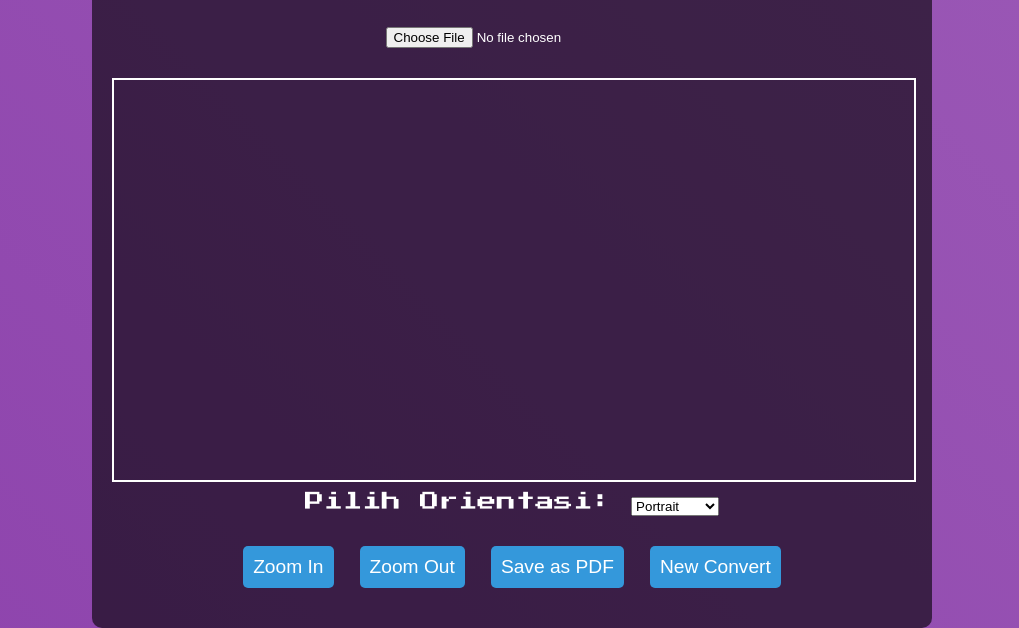
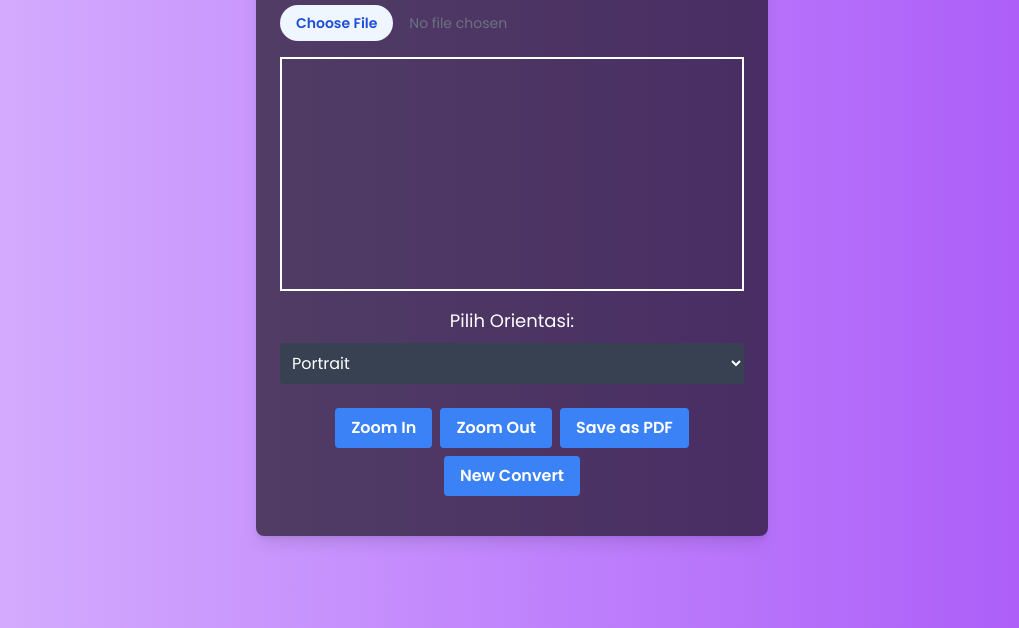
Before and after one commit to kementerianagamakotagorontalo/image2pdf, a plain HTML site: page index.html in a window 1280 px wide. Shown: the part 172-800 px from the top of the page, without its empty margins (128-1147 px from the left). Drawn offline with nearby package versions, Linux system fonts and the light colour scheme.

Commit message:
Update index.html

```diff
--- a/index.html
+++ b/index.html
@@ -1,106 +1,87 @@
-<!DOCTYPE html>
 <html lang="id">
 <head>
     <meta charset="UTF-8">
     <meta name="viewport" content="width=device-width, initial-scale=1.0">
     <title>TOLOPANI Image to Pdf</title>
-    <link href="https://fonts.googleapis.com/css2?family=Press+Start+2P&display=swap" rel="stylesheet">
-    <script src="https://cdnjs.cloudflare.com/ajax/libs/jspdf/2.5.1/jspdf.umd.min.js"></script>
-    <style>
-        body {
-            margin: 0;
-            padding: 0;
-            height: 100vh;
-            display: flex;
-            justify-content: center;
-            align-items: center;
-            background: linear-gradient(45deg, #8e44ad, #9b59b6);
-            font-family: 'Press Start 2P', cursive;
-            color: white;
-            text-align: center;
-        }
+    <link href="https://fonts.googleapis.com/css2?family=Poppins:wght@400;600&display=swap" rel="stylesheet">
+    <link rel="stylesheet" href="https://cdnjs.cloudflare.com/ajax/libs/font-awesome/5.15.3/css/all.min.css"></link>
+    <script src="https://cdn.tailwindcss.com"></script>
+</head>
+<body class="flex items-center justify-center min-h-screen bg-gradient-to-r from-purple-300 via-purple-400 to-purple-500 font-['Poppins'] text-white text-center p-4">
+    <div class="container max-w-lg p-6 bg-black bg-opacity-60 rounded-lg shadow-lg">
+        <h1 class="text-3xl mb-6">TOLOPANI Image to Pdf</h1>
+        <input type="file" id="image-upload" accept="image/*" class="block w-full text-sm text-gray-500 file:mr-4 file:py-2 file:px-4 file:rounded-full file:border-0 file:text-sm file:font-semibold file:bg-blue-50 file:text-blue-700 hover:file:bg-blue-100 mb-4" />
+        <canvas id="canvas" class="w-full border-2 border-white mt-4"></canvas>
 
-        .container {
-            width: 100%;
-            max-width: 800px;
-            padding: 20px;
-            border-radius: 10px;
-            background-color: rgba(0, 0, 0, 0.6);
-        }
-
-        h1 {
-            font-size: 3rem;
-            margin-bottom: 20px;
-        }
-
-        #canvas {
-            margin-top: 20px;
-            border: 2px solid white;
-            width: 100%;
-        }
-
-        .controls {
-            margin-top: 20px;
-        }
-
-        .controls button {
-            background-color: #3498db;
-            color: white;
-            font-size: 1.2rem;
-            border: none;
-            padding: 10px;
-            margin: 10px 5px;
-            border-radius: 5px;
-            cursor: pointer;
-            transition: background-color 0.3s;
-        }
-
-        .controls button:hover {
-            background-color: #2980b9;
-        }
-
-        input[type="file"] {
-            margin-top: 20px;
-            padding: 10px;
-        }
-
-        .message {
-            font-size: 1rem;
-            color: #ffcc00;
-            margin-top: 10px;
-        }
-
-        .orientation-select {
-            margin-top: 10px;
-            color: white;
-            font-size: 1.2rem;
-        }
-    </style>
-</head>
-<body>
-    <div class="container">
-        <h1>TOLOPANI Image to Pdf</h1>
-        <input type="file" id="image-upload" accept="image/*" />
-        <canvas id="canvas"></canvas>
-
-        <div class="orientation-select">
-            <label for="orientation">Pilih Orientasi:</label>
-            <select id="orientation">
+        <div class="orientation-select mt-4">
+            <label for="orientation" class="block text-lg">Pilih Orientasi:</label>
+            <select id="orientation" class="block w-full mt-2 p-2 bg-gray-700 text-white rounded">
                 <option value="portrait">Portrait</option>
                 <option value="landscape">Landscape</option>
             </select>
         </div>
 
-        <div class="controls">
-            <button id="zoom-in">Zoom In</button>
-            <button id="zoom-out">Zoom Out</button>
-            <button id="save-pdf">Save as PDF</button>
-            <button id="new-convert">New Convert</button>
+        <div class="controls mt-6 flex flex-wrap justify-center gap-2">
+            <button id="zoom-in" class="bg-blue-500 hover:bg-blue-700 text-white font-bold py-2 px-4 rounded">Zoom In</button>
+            <button id="zoom-out" class="bg-blue-500 hover:bg-blue-700 text-white font-bold py-2 px-4 rounded">Zoom Out</button>
+            <button id="save-pdf" class="bg-blue-500 hover:bg-blue-700 text-white font-bold py-2 px-4 rounded">Save as PDF</button>
+            <button id="new-convert" class="bg-blue-500 hover:bg-blue-700 text-white font-bold py-2 px-4 rounded">New Convert</button>
         </div>
 
-        <div class="message" id="message"></div>
+        <div class="message mt-4 text-yellow-400 text-sm" id="message"></div>
     </div>
 
-    <script src="script.js"></script>
+    <script src="https://cdnjs.cloudflare.com/ajax/libs/jspdf/2.5.1/jspdf.umd.min.js"></script>
+    <script>
+        // JavaScript code to handle image upload, zoom, and PDF generation
+        const { jsPDF } = window.jspdf;
+        const canvas = document.getElementById('canvas');
+        const ctx = canvas.getContext('2d');
+        let img = new Image();
+        let scale = 1;
+
+        document.getElementById('image-upload').addEventListener('change', (e) => {
+            const file = e.target.files[0];
+            const reader = new FileReader();
+            reader.onload = (event) => {
+                img.src = event.target.result;
+                img.onload = () => {
+                    canvas.width = img.width;
+                    canvas.height = img.height;
+                    ctx.drawImage(img, 0, 0);
+                };
+            };
+            reader.readAsDataURL(file);
+        });
+
+        document.getElementById('zoom-in').addEventListener('click', () => {
+            scale += 0.1;
+            ctx.clearRect(0, 0, canvas.width, canvas.height);
+            ctx.drawImage(img, 0, 0, img.width * scale, img.height * scale);
+        });
+
+        document.getElementById('zoom-out').addEventListener('click', () => {
+            scale = Math.max(0.1, scale - 0.1);
+            ctx.clearRect(0, 0, canvas.width, canvas.height);
+            ctx.drawImage(img, 0, 0, img.width * scale, img.height * scale);
+        });
+
+        document.getElementById('save-pdf').addEventListener('click', () => {
+            const orientation = document.getElementById('orientation').value;
+            const pdf = new jsPDF({
+                orientation: orientation,
+                unit: 'px',
+                format: [canvas.width, canvas.height]
+            });
+            pdf.addImage(canvas.toDataURL('image/jpeg'), 'JPEG', 0, 0, canvas.width, canvas.height);
+            pdf.save('download.pdf');
+        });
+
+        document.getElementById('new-convert').addEventListener('click', () => {
+            document.getElementById('image-upload').value = '';
+            ctx.clearRect(0, 0, canvas.width, canvas.height);
+            document.getElementById('message').textContent = '';
+        });
+    </script>
 </body>
 </html>
```
